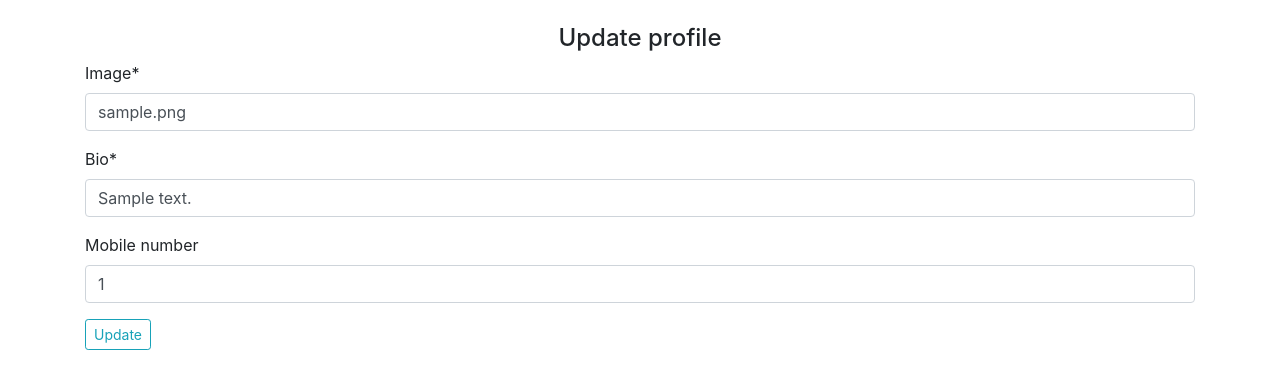
After one commit to derrickmacharia/The-Hood, a Django app: page /update_profile/1 in a window 1280 px wide. The commit adds this page. Shown: the top 389 px of the page. Run offline with Django 3.2, Linux system fonts and the light colour scheme; a user stored in the database is signed in; tables that the repository leaves empty hold one stand-in row (values such as "Sample post"); some libraries are stand-ins or nearby versions; some web fonts are replaced.

Commit message:
create update profile form

```diff
--- a/app/forms.py
+++ b/app/forms.py
@@ -5,3 +5,8 @@ class ProfileForm(forms.ModelForm):
     class Meta:
         model=Profile
         fields=['first_name','last_name','profile_pic','bio','mobile_number','email']
+
+class UpdateProfileForm(forms.ModelForm):
+    class Meta:
+        model=Profile
+        fields=['profile_pic','bio','mobile_number']
--- a/app/models.py
+++ b/app/models.py
@@ -20,14 +20,19 @@ class Location(models.Model):
     def _str_(self):
         return self.name
 
+
 class Profile(models.Model):
     user = models.ForeignKey(User,on_delete = models.CASCADE, null=True)
     first_name = models.CharField(max_length=50)
     last_name = models.CharField(max_length=50)
+    username =  models.CharField(max_length=100)
     profile_pic = CloudinaryField('image')
-    description = models.CharField(max_length=250)
+    bio = models.CharField(max_length=250)
     mobile_number = models.IntegerField(blank=True)
     email =  models.CharField(max_length=60)
+    created_at = models.DateTimeField(auto_now_add=True, null=True)
+    updated_at = models.DateTimeField(auto_now=True, null=True)
+
 
     def update(self):
         self.save()
--- a/app/templates/home.html
+++ b/app/templates/home.html
@@ -1,9 +1,9 @@
-{%extends 'base.html'%}
+{% extends 'base.html'%}
 
 {% block content %}
 {{block.super}}
 
-<h1>fhjidfifd</h1>
+<h1>Welcome to the Hood</h1>
 
 <p>Lorem ipsum dolor sit amet consectetur adipisicing elit. Minima non quidem laudantium vero magni error. Blanditiis sapiente veniam delectus mollitia!</p>
 
--- a/app/templates/navbar.html
+++ b/app/templates/navbar.html
@@ -1,8 +1,51 @@
-<div class="navb">
-    <ul>
-        <li><a href="/">Home</a></li>
-        <li><a href="/accounts/login">Register/Login</a></li>
-        <li><a href="">Contact</a></li>
-        <li><a href="/logout">logout</a></li>
-    </ul>
-</div>
+
+{% for prof in profiles %}
+  {% if user.is_authenticated %}
+    <div class="navb">
+        <ul>
+            <li><a href="/"><i class="fa fa-home fa-lg" aria-hidden="true"></i></a></li>
+            <li><a href="/accounts/login">Register/Login</a></li>
+            <li><a href=""><i class="fa fa-briefcase fa-lg" aria-hidden="true"></i></a></li>
+            <li><a href=""><i class="fa fa-exclamation-triangle fa-lg" aria-hidden="true"></i></a></li>
+            <li><a class="nav-link" href="{% url 'profile' pk=user.id%}"><img src="{{ prof.profile_pic.url }}" alt="" class="profile-img"> </a></li>
+            <li><a href="{% url 'logout'%}">Logout</a></li>
+            {% else %}
+              <li>
+                  <a class='btn btn-default' href="/accounts/login">Login</a>
+              </li>
+            {% endif %}
+        </ul>
+    </div>
+{% endfor %}
+
+
+  <!-- <nav class="navbar navbar-expand-lg navbar-light bg-light">
+
+    {% if user.is_authenticated %}
+    <a class="navbar-brand" href="#">Navbar</a>
+    <button class="navbar-toggler" type="button" data-toggle="collapse" data-target="#navbarNavDropdown" aria-controls="navbarNavDropdown" aria-expanded="false" aria-label="Toggle navigation">
+      <span class="navbar-toggler-icon"></span>
+    </button>
+    <div class="collapse navbar-collapse" id="navbarNavDropdown">
+      <ul class="navbar-nav">
+        <li class="nav-item active">
+          <a class="nav-link" href="#">Home <span class="sr-only">(current)</span></a>
+        </li>
+        <li class="nav-item">
+            <a href="/accounts/password/change" class="nav-link">Change Password</a>
+        </li>
+        {% for prof in profiles %}
+        <li><a class="nav-link" href="{% url 'profile' pk=user.id%}"><img src="{{ prof.profile_pic.url }}" alt="" class="profile-img"> </a></li>
+        {% endfor %}
+        <li class="nav-item">
+            <a href="/logout" class="nav-link">Logout</a>
+        </li>
+        {% else %}
+        <li>
+            <a class='btn btn-default' href="/accounts/login">Login</a>
+        </li>
+        {% endif %}
+      </ul>
+
+    </div>
+  </nav> -->
--- /dev/null
+++ b/app/templates/update_profile.html
@@ -0,0 +1,22 @@
+{% extends 'base.html' %}
+{% load cloudinary %}
+{% load bootstrap4 %}
+{% block content %}
+<!-- content -->
+<div class="container">
+  <div class=" mt-4">
+    <div class="form">
+      <h4 class="text-center">Update profile</h4>
+      <form action="" method="POST" enctype="multipart/form-data">
+        {% load crispy_forms_tags %}
+        {{ form | crispy }}
+        {% csrf_token %}
+        <div class="form-group">
+          <input type="submit" class="btn btn-outline-info btn-sm" value="Update" />
+        </div>
+      </form>
+    </div>
+  </div>
+</div>
+
+{% endblock%}
--- a/app/urls.py
+++ b/app/urls.py
@@ -4,9 +4,9 @@ from django.contrib.auth import views as auth_views
 from app import views
 
 urlpatterns=[
-    path('',views.home,name = 'index'),
-    # path('logout/',auth_views.LogoutView.as_view(template_name = 'registration/logout.html')),
-#    path('update-profile',views.update_profile, name='update_profile'),
-#    path('profile/<pk>',views.profile, name = 'profile'),
-
+    path('',views.home, name='index'),
+    path('logout/',auth_views.LogoutView.as_view(template_name = 'registration/logout.html')),
+    path('create_profile',views.create_profile, name='create_profile'),
+    path('profile/<pk>',views.profile, name = 'profile'),
+    path('update_profile/<pk>',views.update_profile, name='update_profile'),
 ]
--- a/app/views.py
+++ b/app/views.py
@@ -6,18 +6,59 @@ from .forms import *
 from .models import *
 # Create your views here.
 
+@login_required(login_url='/accounts/login/')
 def home(request):
+    current_user = request.user
+    try:
+        if not request.user.is_authenticated:
+            return redirect('/accounts/login/')
+        current_user = request.user
+        profile =Profile.objects.get(user=current_user)
+
+    except ObjectDoesNotExist:
+        return redirect('create_profile')
+    profiles = Profile.objects.filter(user_id = current_user.id).all()
+    return render(request, 'home.html',{'profiles':profiles,})
+
+@login_required(login_url='/accounts/login/')
+def create_profile(request):
+    current_user = request.user
+    form = ProfileForm(request.POST, request.FILES)
+    if request.method == 'POST':
 
 
-    return render(request, 'home.html')
+        if form.is_valid():
+            prof = form.save(commit=False)
+            prof.user = request.user
+            prof.save()
+            return redirect ('index')
 
-
+        else:
+            form = ProfileForm()
+    return render(request, 'profile_form.html', {'form': form})
 
 @login_required(login_url='/accounts/login/')
 def profile(request,pk):
-
+    current_user = request.user
     user = User.objects.get(pk = pk)
     profiles = Profile.objects.filter(user = user).all()
-    current_user = request.user
+    prof = Profile.objects.filter(user_id=current_user.id).first()
 
-    return render(request,'profile.html',{"current_user":current_user, "user":user, "profiles":profiles})
+    return render(request,'profile.html',{"current_user":current_user, "user":user, "profiles":profiles, "prof":prof})
+
+
+@login_required(login_url="/accounts/login/")
+def update_profile(request,pk):
+    user = User.objects.get(pk = pk)
+    profile = Profile.objects.get(user = user)
+    form = UpdateProfileForm(instance=profile)
+    if request.method == "POST":
+            form = UpdateProfileForm(request.POST,request.FILES,instance=profile)
+            if form.is_valid():
+
+                profile = form.save(commit=False)
+                profile.save()
+                return redirect('profile')
+
+    ctx = {"form":form}
+    return render(request, 'update_profile.html', ctx)
--- a/static/css/styles.css
+++ b/static/css/styles.css
@@ -50,3 +50,16 @@ li a:hover {
   text-decoration: none;
   color: coral;
 }
+
+.prof-pic{
+  width: 250px;
+  height: 250px;
+  object-fit: cover;
+  border-radius: 50%;
+}
+.profile-img{
+  width: 40px;
+  height: 40px;
+  object-fit: cover;
+  border-radius: 50%;
+}
```
Also changed, not shown: app/templates/profile.html (+40 -0 lines), app/templates/profile_form.html (+31 -0 lines), app/templates/registration/login.html (+6 -43 lines), app/templates/registration/logout.html (+21 -0 lines), app/migrations/0002_rename_description_profile_bio.py (added), app/migrations/0003_auto_20211225_0035.py (added), hood/urls.py (line endings or trailing spaces).
